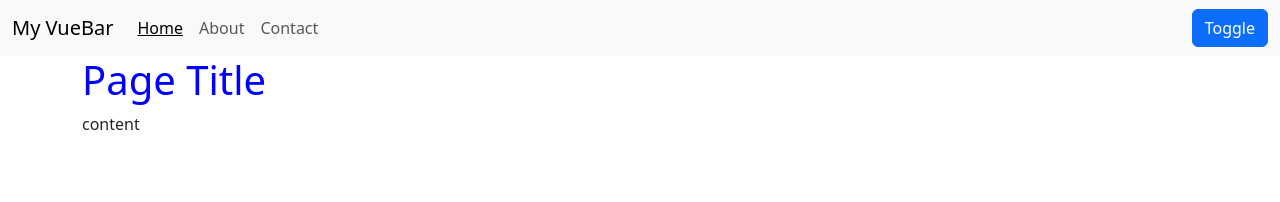
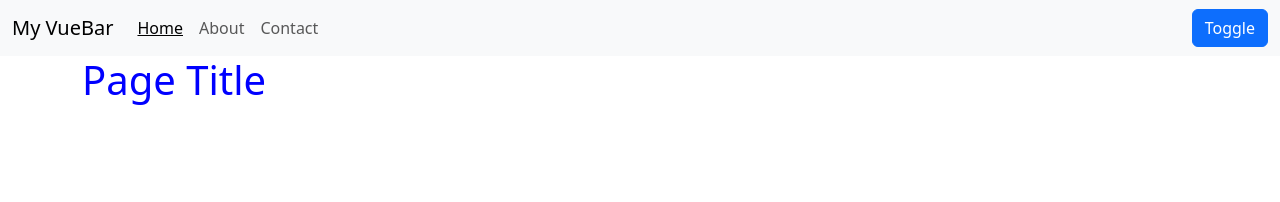
Before and after one commit to ihsan16110/vue-start-spa, a Vue app: page /#/ in a window 1280 px wide. Shown: the top 202 px of the page. Built offline with nearby package versions, Linux system fonts and the light colour scheme.

Commit message:
Loading data for views

```diff
--- a/src/components/PageViewer.vue
+++ b/src/components/PageViewer.vue
@@ -3,24 +3,28 @@
 
     <div class="container">
             <h1 class="emphasize">Page Title</h1>
-            <p>content</p>
+            <p>{{$route.params.index}}</p>
     </div>
 
 </template>
 
 <script>
     export default{
-        props:{
-            page : {
-                type:Object,
-                default(rawProps){
-                    return{
-                        pageTitle: '',
-                        content: ''
+        // props:{
+        //     page : {
+        //         type:Object,
+        //         default(rawProps){
+        //             return{
+        //                 pageTitle: '',
+        //                 content: ''
 
-                    }
-                }
-            }
+        //             }
+        //         }
+        //     }
+        // }
+
+        created(){
+        console.log(this.$route.params);
         }
 
     }
--- a/src/routes.js
+++ b/src/routes.js
@@ -6,7 +6,7 @@
 const router = createRouter({
     history:createWebHashHistory(),
     routes:[
-        {path: '/',component : PageViewer},
+        {path: '/:index?',component : PageViewer},
         {path: '/create', component:CreatePage}
     ]
 });
```
